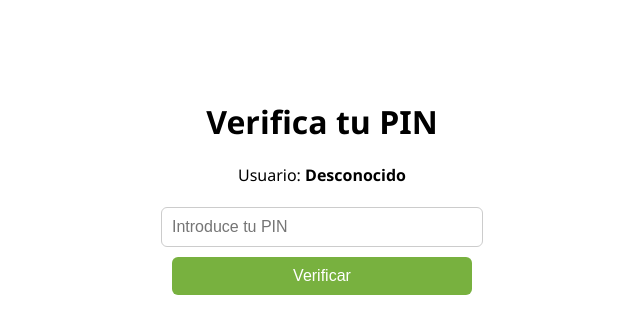
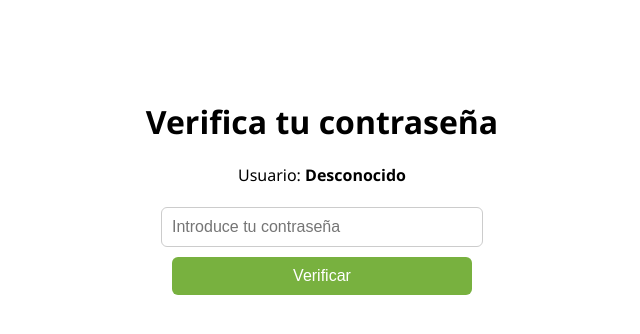
Before and after one commit to agasamue/OcasoProyect, a Flask app: page /verificar-pin in a window 1280 px wide. Shown: the top 334 px of the page, without its empty margins (318-958 px from the left). Run offline with Flask 3, Linux system fonts and the light colour scheme.

Commit message:
Actualizacion de htmls

```diff
--- a/app/templates/login.html
+++ b/app/templates/login.html
@@ -37,13 +37,12 @@
   <h1>Inicia sesión en Ocaso</h1>
   <form method="POST" action="{{ url_for('auth.login') }}">
     <input name="username" placeholder="Nombre de usuario" required><br>
-    <input name="pin" type="password" placeholder="PIN" required><br>
-    <input name="empresa" placeholder="Nombre de empresa" required><br>
+    <input name="Contraseña" type="password" placeholder="Contraseña" required><br>
     <button type="submit">Entrar</button>
   </form>
 
   <form action="/solicitar-cambio">
-    <button class="pin-btn">🔑 ¿Olvidaste tu PIN?</button>
+    <button class="pin-btn">🔑 ¿Olvidaste tu contraseña?</button>
   </form>
 
 </body>
--- a/app/templates/registro.html
+++ b/app/templates/registro.html
@@ -25,8 +25,7 @@
   <h1>Regístrate en Ocaso</h1>
   <form method="POST" action="{{ url_for('auth.registro') }}">
     <input name="username" placeholder="Nombre de usuario" required><br>
-    <input name="pin" type="password" placeholder="PIN" required><br>
-    <input name="empresa" placeholder="Nombre de empresa" required><br>
+    <input name="Contraseña" type="password" placeholder="Contraseña" required><br>
     <button type="submit">Crear cuenta</button>
   </form>
 
--- a/app/templates/verificar_pin.html
+++ b/app/templates/verificar_pin.html
@@ -3,7 +3,7 @@
 <html lang="es">
 <head>
   <meta charset="UTF-8">
-  <title>Verificar PIN - Ocaso</title>
+  <title>Verificar Contraseña - Ocaso</title>
   <style>
     body { font-family: 'Segoe UI', sans-serif; background: #fff; text-align: center; margin-top: 100px; }
     input, button {
@@ -31,12 +31,12 @@
     {% endif %}
   {% endwith %}
 
-  <h1>Verifica tu PIN</h1>
+  <h1>Verifica tu contraseña</h1>
 
   <p>Usuario: <strong>{{ email or session.get('email', 'Desconocido') }}</strong></p>
 
   <form method="POST" action="{{ url_for('auth.verificar_pin') }}">
-    <input name="pin" type="password" placeholder="Introduce tu PIN" required><br>
+    <input name="pin" type="password" placeholder="Introduce tu contraseña" required><br>
     <button type="submit">Verificar</button>
   </form>
 
```
